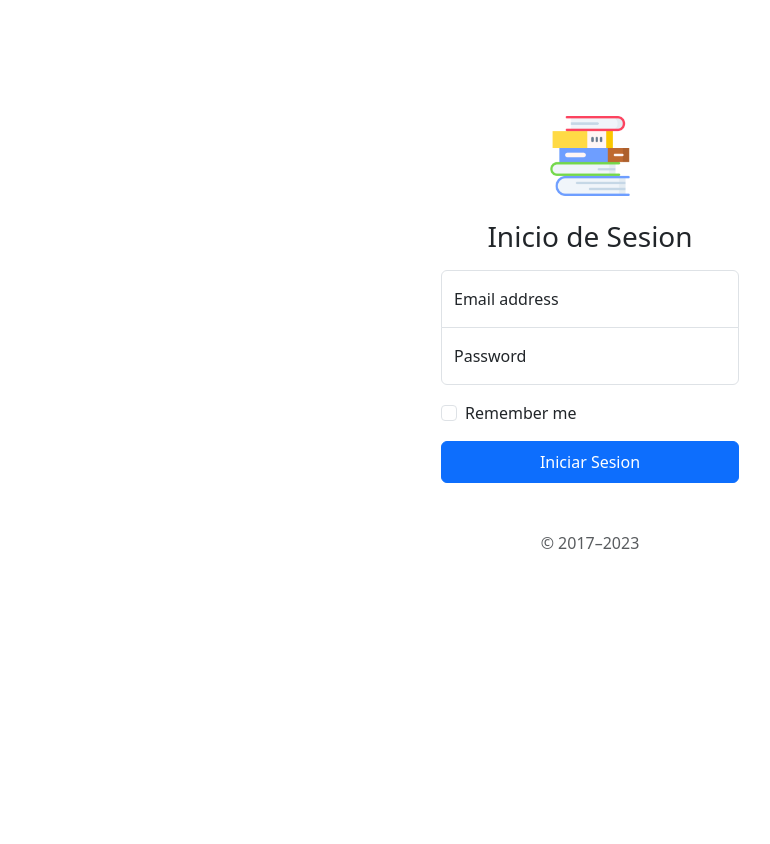
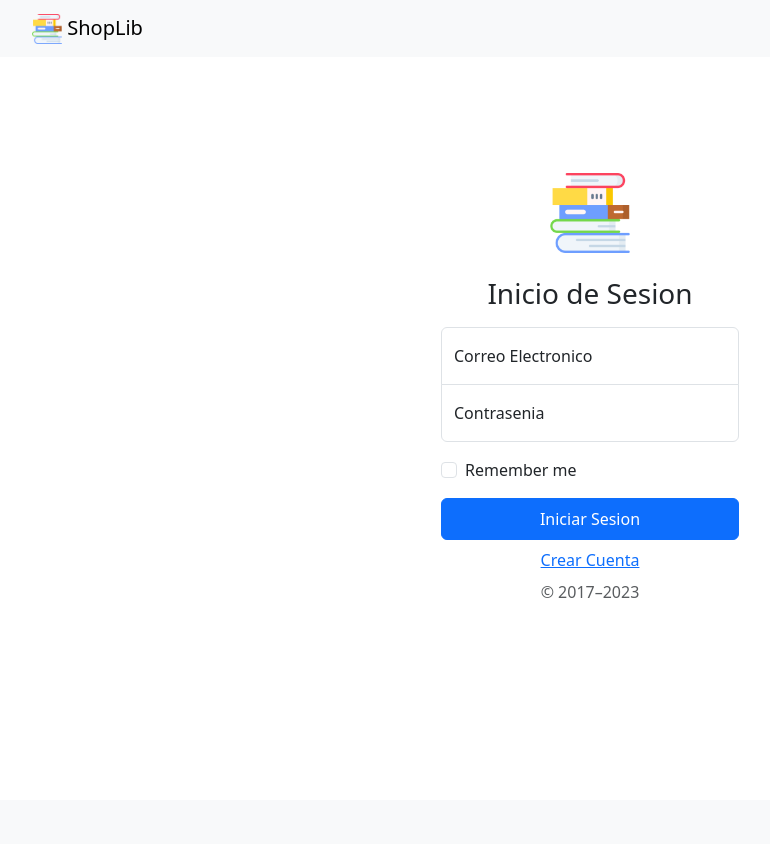
Before and after one commit to Allam9573/tienda_libros, a Flask app: page /auth/login in a window 1280 px wide. Shown: the top 844 px of the page, without its empty margins (50-820 px from the left). After the commit the page ends 598 px from the top, so only its background shows below. Run offline with Flask 3, Linux system fonts and the light colour scheme.

Commit message:
login y sign

```diff
--- a/app/modules/auth/auth.py
+++ b/app/modules/auth/auth.py
@@ -6,3 +6,8 @@
 @bp.route('/login')
 def login():
     return render_template('auth/login.html')
+
+
+@bp.route('/signup')
+def signup():
+    return render_template('auth/signup.html')
--- a/app/templates/auth/login.html
+++ b/app/templates/auth/login.html
@@ -6,6 +6,7 @@
 Login
 {{super()}}
 {%endblock%}
+{% include 'includes/navbar_login.html'%}
 {% block content %}
 <main class="form-signin w-100 m-auto">
   <form>
@@ -14,11 +15,11 @@
 
     <div class="form-floating">
       <input type="email" class="form-control" id="floatingInput" placeholder="name@example.com">
-      <label for="floatingInput">Email address</label>
+      <label for="floatingInput">Correo Electronico</label>
     </div>
     <div class="form-floating">
       <input type="password" class="form-control" id="floatingPassword" placeholder="Password">
-      <label for="floatingPassword">Password</label>
+      <label for="floatingPassword">Contrasenia</label>
     </div>
 
     <div class="form-check text-start my-3">
@@ -27,8 +28,9 @@
         Remember me
       </label>
     </div>
-    <button class="btn btn-primary w-100 py-2" type="submit">Iniciar Sesion</button>
-    <p class="mt-5 mb-3 text-body-secondary">&copy; 2017–2023</p>
+    <button class="btn btn-primary w-100 py-2 mb-2" type="submit">Iniciar Sesion</button>
+    <a href="{{url_for('auth.signup')}}">Crear Cuenta</a>
+    <p class="mt-2 mb-3 text-body-secondary">&copy; 2017–2023</p>
   </form>
 </main>
 {%endblock%}
--- a/app/templates/includes/navbar_login.html
+++ b/app/templates/includes/navbar_login.html
@@ -0,0 +1,9 @@
+<nav class="navbar bg-body-tertiary">
+    <div class="container">
+        <a class="navbar-brand" href="{{url_for('index')}}">
+            <img src="{{url_for('static', filename='img/logo.png')}}" alt="Logo" width="30"
+                class="d-inline-block align-text-top">
+            ShopLib
+        </a>
+    </div>
+</nav>
--- a/app/templates/index.html
+++ b/app/templates/index.html
@@ -1 +1,6 @@
 {% extends 'base.html'%}
+{% block title%}
+Home
+{{super()}}
+{%endblock%}
+{% include 'includes/navbar_home.html'%}
```
Also changed, not shown: app/templates/includes/navbar_home.html (+18 -0 lines).
